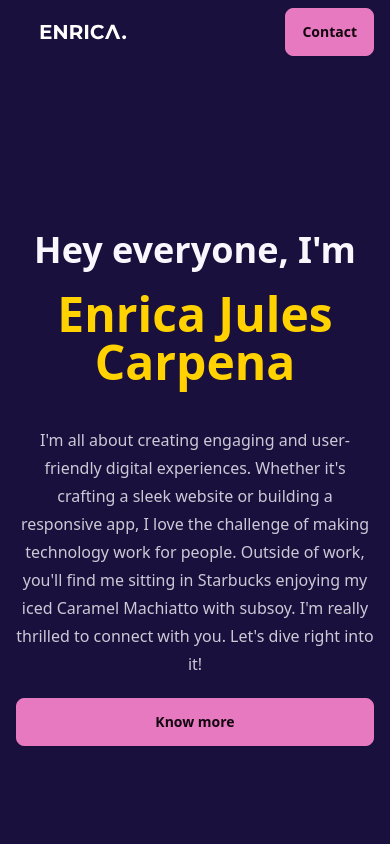
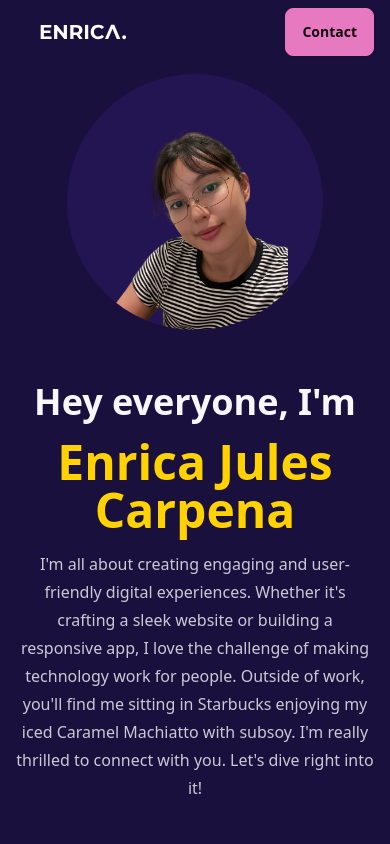
Before and after one commit to enrica101/dev-portfolio, a Next.js app: page / in a window 390 px wide. Shown: the top 844 px of the page. Built offline with nearby package versions, Linux system fonts and the light colour scheme.

Commit message:
Added avatar for mobile screens, changed image in avatar

```diff
--- a/app/components/Avatar.tsx
+++ b/app/components/Avatar.tsx
@@ -3,15 +3,15 @@ import Image from "next/image";
 
 const Avatar = () => {
   return (
-    <div className="invisible h-0 sm:visible sm:h-full">
+    <div className=" sm:h-full z-1">
       <div className=" avatar placeholder">
-        <div className="bg-neutral text-neutral-content rounded-full w-56">
+        <div className="bg-neutral text-neutral-content rounded-full w-64">
           <Image
-            src={"/assets/enrica-photo.png"}
+            src={"/assets/enrica-photo-3.png"}
             alt="My Photo"
             width={100}
             height={100}
-            style={{ objectFit: "contain", objectPosition: "center" }}
+            style={{ objectFit: "contain", objectPosition: "center", scale: 1.2 }}
           />
         </div>
       </div>
--- a/app/components/page-segments/Hero.tsx
+++ b/app/components/page-segments/Hero.tsx
@@ -6,7 +6,7 @@ const Hero = () => {
   return (
     <div className="hero min-h-screen" id="home">
       <div className="hero-content text-center text-neutral-content z-1">
-        <div className="prose flex flex-col max-w-xl">
+        <div className="prose flex flex-col max-w-xl space-y-4 justify-center items-center">
           <Avatar />
           <br></br>
           <h2 className="mb-5 text-4xl lg:text-5xl">Hey everyone, I'm </h2>
@@ -21,7 +21,6 @@ const Hero = () => {
             enjoying my iced Caramel Machiatto with subsoy. I'm really thrilled
             to connect with you. Let's dive right into it!
           </p>
-          <CTAButton name="Know more" href="#timeline" />
         </div>
       </div>
     </div>
```
Also changed, not shown: public/assets/enrica-photo-3.png (added).
